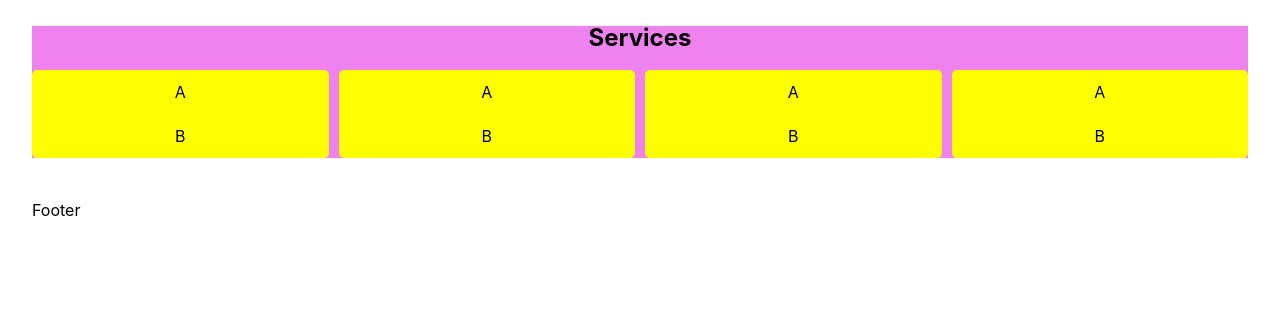
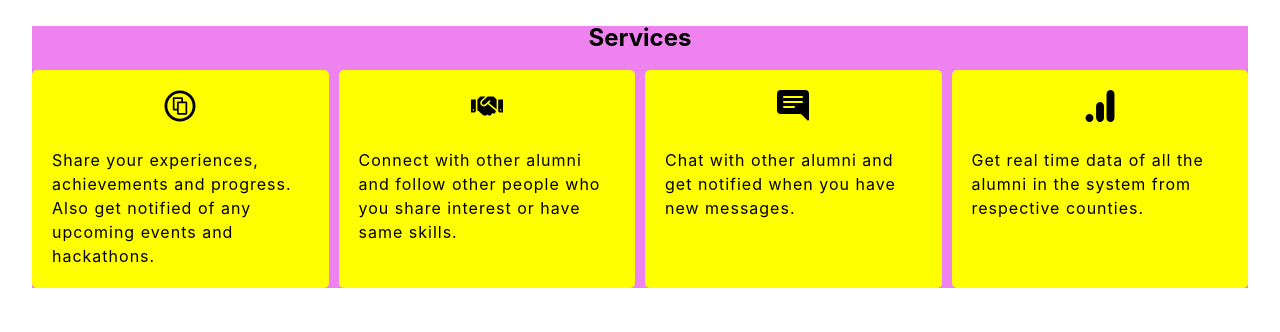
Before and after one commit to The-Jitu-Assignments/connect, a React (Vite) app in the folder frontend/: page / in a window 1280 px wide. Shown: the part 795-1127 px from the top of the page. Before the commit the page ends 1017 px from the top, so only its background shows below. Built offline with nearby package versions, Linux system fonts and the light colour scheme.

Commit message:
added content to the home cards

```diff
--- a/frontend/src/pages/home/Home.jsx
+++ b/frontend/src/pages/home/Home.jsx
@@ -32,20 +32,40 @@ const Home = () => {
         <h2>Services</h2>
         <div className='home-cards'>
           <div className="home-services_card">
-            <div>A</div>
-            <div>B</div>
+            <div>
+              <FaCreativeCommonsShare fontSize={"2em"} />
+            </div>
+            <div>
+              Share your experiences, achievements and progress.
+              Also get notified of any upcoming events and hackathons.
+            </div>
           </div>
           <div className="home-services_card">
-            <div>A</div>
-            <div>B</div>
+            <div>
+              <FaHandshake fontSize={"2em"} />
+            </div>
+            <div>
+              Connect with other alumni and follow other people
+              who you share interest or have same skills.
+            </div>
           </div>
           <div className="home-services_card">
-            <div>A</div>
-            <div>B</div>
+            <div>
+              <BsChatRightTextFill fontSize={"2em"} />
+            </div>
+            <div>
+              Chat with other alumni and get notified when you have new
+              messages.
+            </div>
           </div>
           <div className="home-services_card">
-            <div>A</div>
-            <div>B</div>
+            <div>
+              <SiGoogleanalytics fontSize={"2em"} />
+            </div>
+            <div>
+              Get real time data of all the alumni in the system from
+              respective counties.
+            </div>
           </div>
         </div>
       </div>
--- a/frontend/src/pages/home/home.css
+++ b/frontend/src/pages/home/home.css
@@ -63,7 +63,9 @@
   flex-direction: column;
   align-items: center;
   gap: 20px;
-  padding: 10px;
+  padding: 20px;
   border-radius: 5px;
   background-color: yellow;
+  font-size: 16px;
+  letter-spacing: 1px;
 }
```
